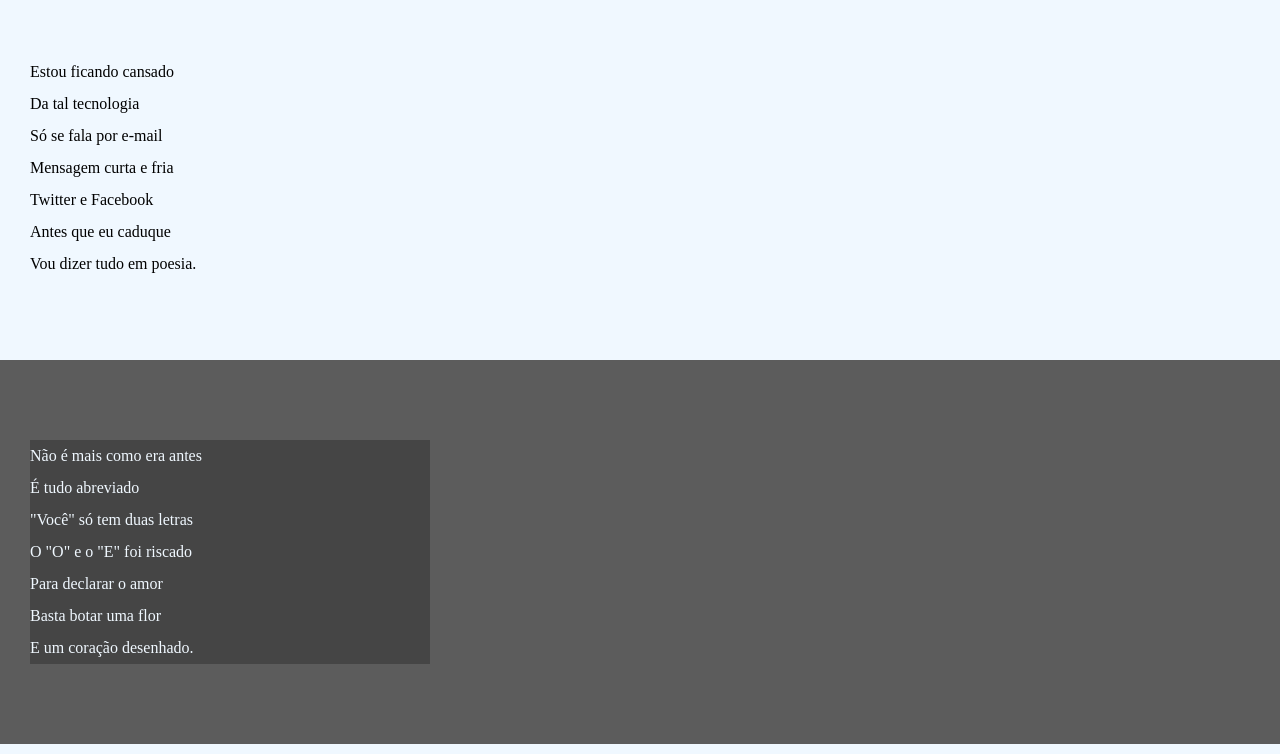
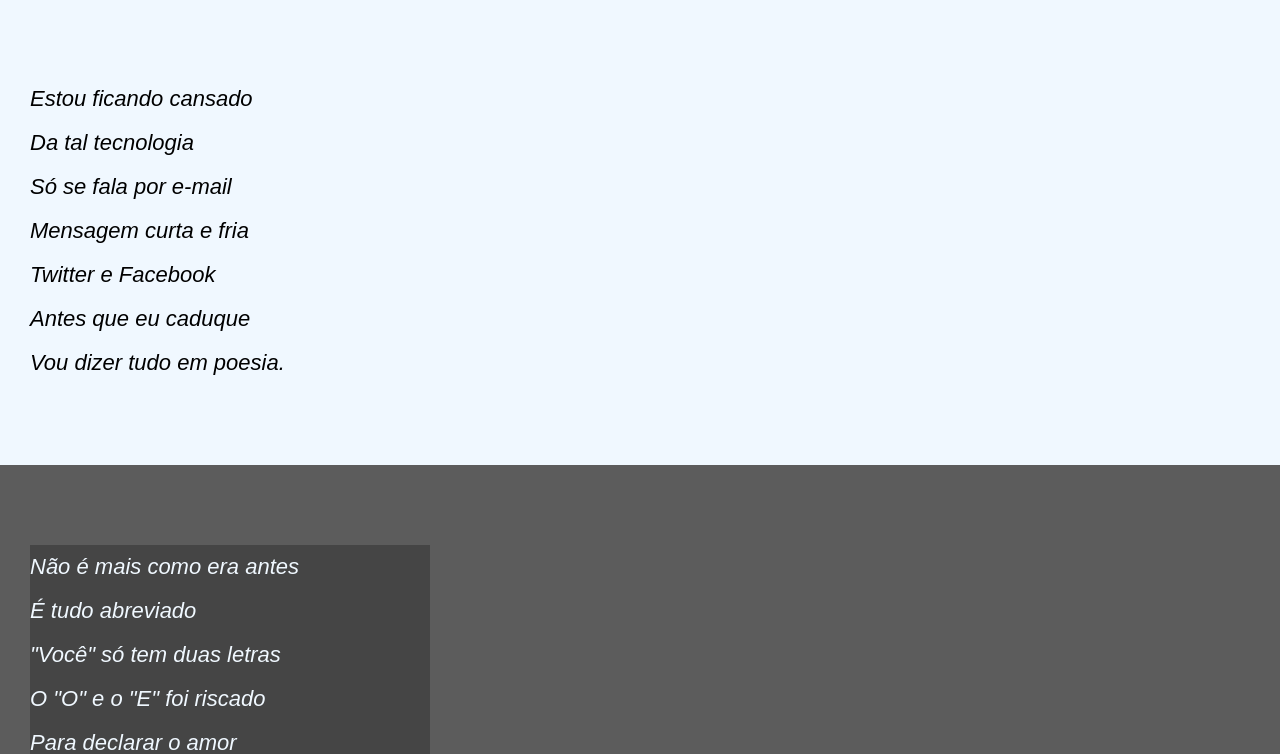
Before and after one commit to jjpxt/html-css, a plain HTML site: page 19_cordel/index.html in a window 1280 px wide. Shown: the part 179-933 px from the top of the page. Drawn offline with Linux system fonts and the light colour scheme.

Commit message:
atualizado

```diff
--- a/19_cordel/style.css
+++ b/19_cordel/style.css
@@ -3,9 +3,16 @@
     padding: 0px;
 }
 
+@import url('https://fonts.googleapis.com/css2?family=Kanit:ital,wght@0,100;0,200;0,300;0,400;0,500;0,600;0,700;0,800;0,900;1,100;1,200;1,300;1,400;1,500;1,600;1,700;1,800;1,900&display=swap');
+
+
 html, body{
     min-height: 100vh;
     background-color: darkgray;
+    font-family: "Kanit", sans-serif;
+    font-weight: 500;
+    font-style: italic;
+    font-size: 22px;
 }
 
 header {
@@ -17,10 +24,12 @@ header {
 header > h1 {
     padding-top: 50px;
     font-variant: small-caps;
+    /* font-size: 10vw; */
 }
 
 header > p {
     padding-bottom: 50px;
+    /* font-size: 10vw; */
 }
 
 header a,footer a{
```
